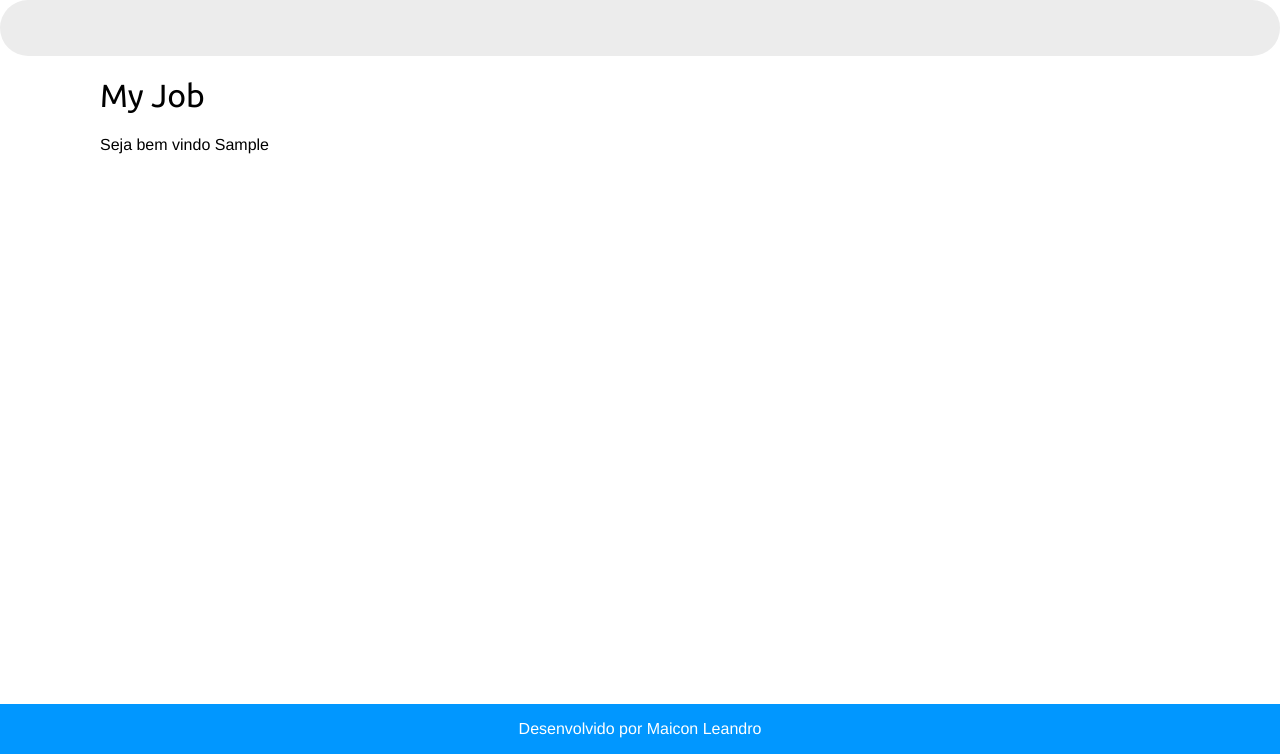
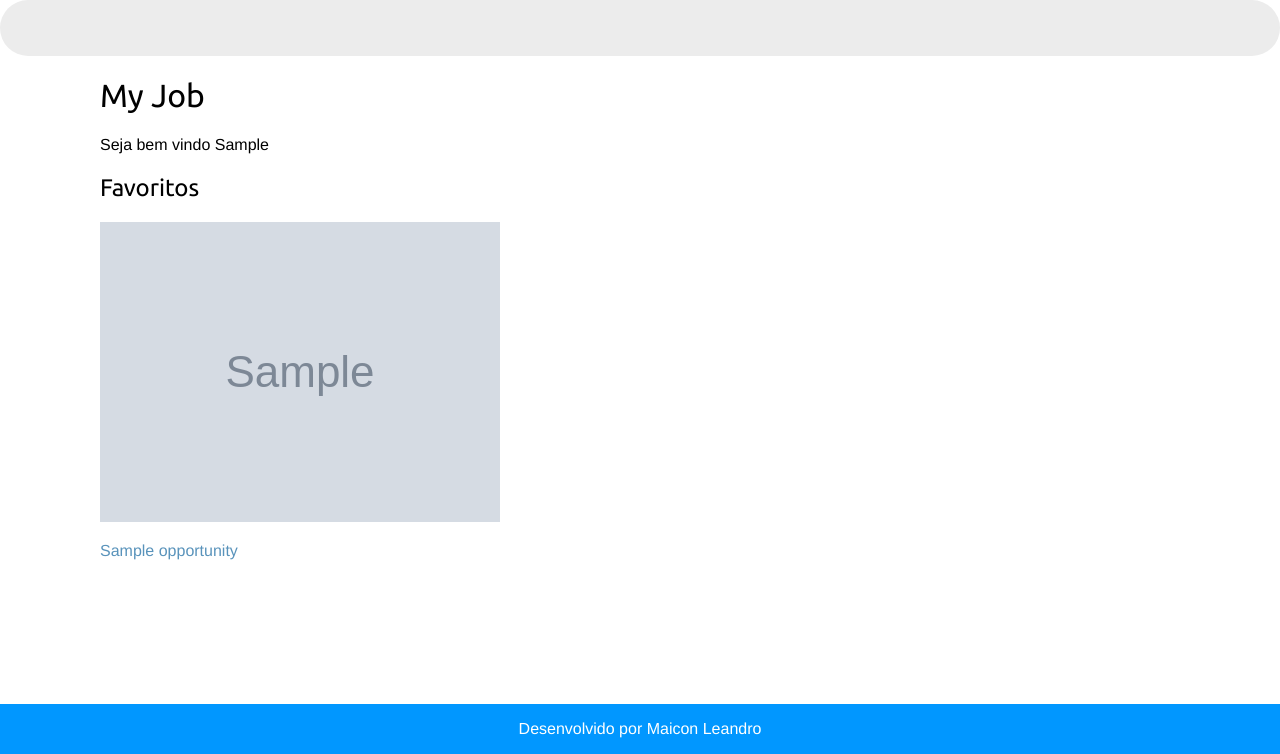
Before and after one commit to snubdev/Portal_Emprego, a Django app: page /job/ in a window 1280 px wide. Shown: the part 46-800 px from the top of the page. Run offline with Django 4.2, Linux system fonts and the light colour scheme; a user stored in the database is signed in; tables that the repository leaves empty hold one stand-in row (values such as "Sample post"); grey boxes marked "Sample" are stand-in pictures.

Commit message:
Add função favoritos

```diff
--- a/job/models.py
+++ b/job/models.py
@@ -32,6 +32,7 @@ n = 0
 
 
 class Opportunity(models.Model):
+
     STATUS_CHOICES = (
         ('disable', 'Disabled'),
         ('activated', 'Activated')
--- a/job/static/css/job.css
+++ b/job/static/css/job.css
@@ -486,3 +486,7 @@ footer {
   color: white;
   text-align: center;
 }
+
+fav-image {
+    width: 200px;
+}
--- a/job/templates/job/teste.html
+++ b/job/templates/job/teste.html
@@ -7,4 +7,19 @@
     {% if request.user.is_authenticated %}
         <p>Seja bem vindo {{ request.user.first_name }}</p>
     {% endif %}
+
+    <div>
+        <h2>Favoritos</h2>
+        {% for favorites_opportunity in new %}
+            <a href="{{ favorites_opportunity.get_absolute_url }}">
+                <img class=fav-image src="{{favorites_opportunity.image.url}}" alt="{{ favorites_opportunity.title }}">
+            </a>
+            <p>
+                <a href="{{ favorites_opportunity.get_absolute_url }}">{{ favorites_opportunity.title }}</a>
+            </p>
+        {% empty %}
+            Vazio
+        {% endfor %}
+    </div>
+
 {% endblock %}
--- a/job/views.py
+++ b/job/views.py
@@ -119,7 +119,8 @@ def user_login(request):
 
 @login_required
 def teste(request):
-    return render(request, 'job/teste.html', {'section': teste})
+    new = Opportunity.objects.filter(favorites=request.user.id)
+    return render(request, 'job/teste.html', {'section': teste, 'new': new})
 
 
 def register(request):
@@ -155,17 +156,10 @@ def edit(request):
 def	favorite_add(request, id):
     opportunity_add = get_object_or_404(Opportunity, id=id)
     if opportunity_add.favorites.filter(id=request.user.id).exists():
+        print(opportunity_add)
         opportunity_add.favorites.remove(request.user)
+        print('remove')
     else:
         opportunity_add.favorites.add(request.user)
-        print(opportunity_add)
+        print(opportunity_add, 'salvo')
     return HttpResponseRedirect(request.META['HTTP_REFERER'])
-
-'''def	favorite_job(request, id, slug):
-    opportunity_add = get_object_or_404(Opportunity, id=id, slug=slug, status='activated')
-    profile = Job_Profile.objects.filter(user=request.user).first()
-    if request.method == 'POST':
-        profile.favorites_opportunitys.add(opportunity_add.user)
-        print(opportunity_add)
-        profile.save()
-    return render(request, 'job/%s' % id)'''
```
Also changed, not shown: job/migrations/__init__.py (added).
